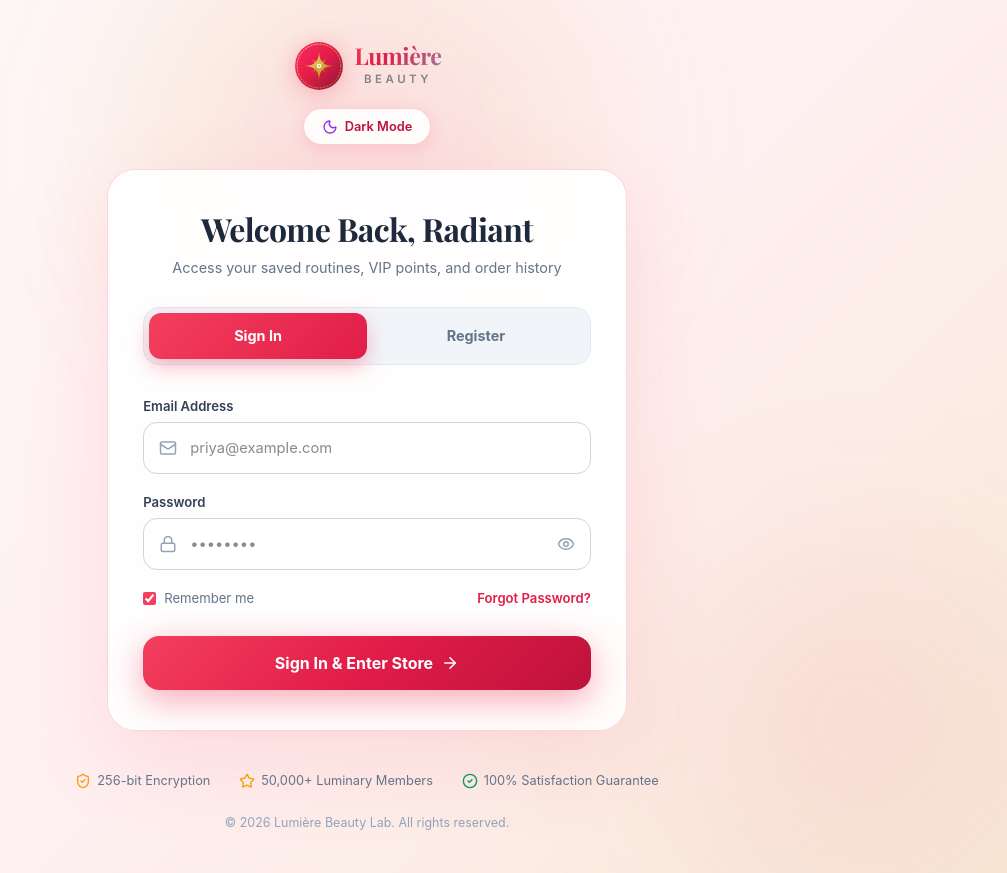
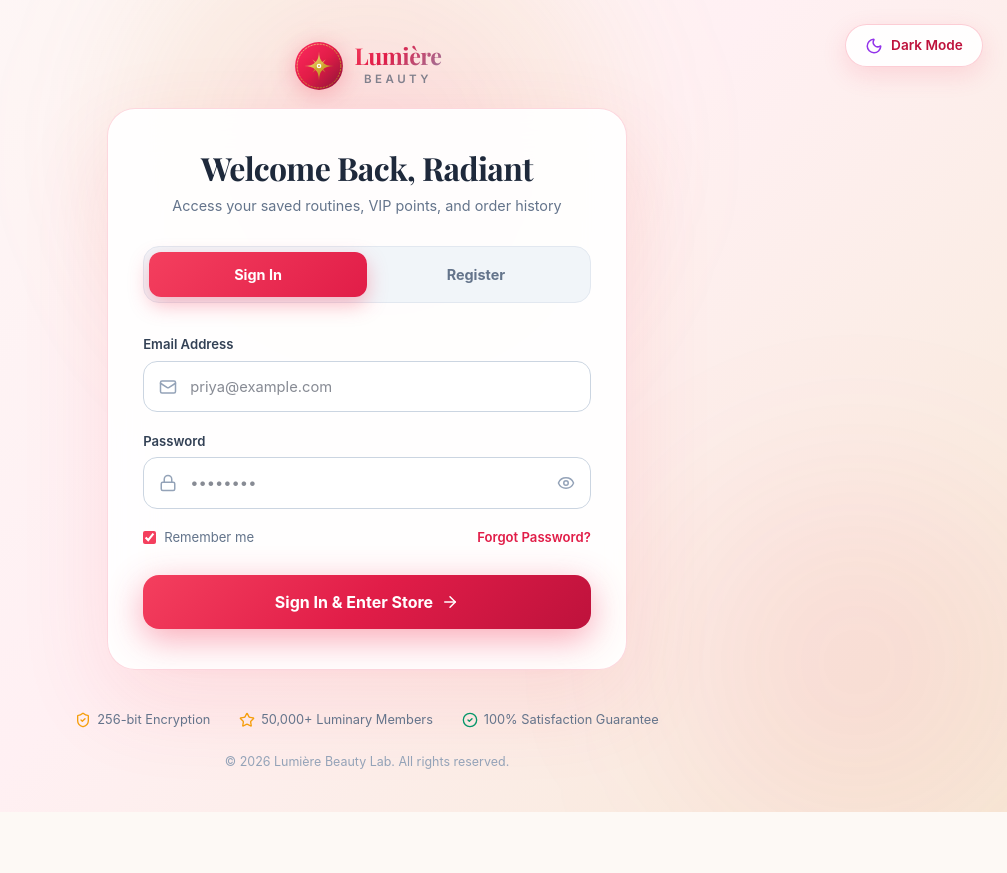
Before and after one commit to Sushanth666/LUMIERE-BEAUTY, a React (Vite) app: page / in a window 1280 px wide. Shown: the whole page, without its empty margins (273-1280 px from the left). After the commit the page ends 812 px from the top, so only its background shows below. Built offline with nearby package versions, Linux system fonts and the light colour scheme; a web font is replaced by a local one.

Commit message:
fix: responsive dark mode toggle – top-right on desktop, below logo on mobile

```diff
--- a/src/index.css
+++ b/src/index.css
@@ -566,9 +566,18 @@ input[type="range"]::-webkit-slider-thumb {
 /* =====================
    GLOBAL MOBILE UTILITIES
    ===================== */
+
+/* Login page theme toggle: desktop = absolute top-right, mobile = below logo */
+.login-theme-btn-desktop { display: flex !important; }
+.login-theme-btn-mobile  { display: none !important; }
+
 @media (max-width: 768px) {
   .hidden-mobile { display: none !important; }
   .show-mobile { display: flex !important; }
+
+  /* Swap which theme toggle is visible */
+  .login-theme-btn-desktop { display: none !important; }
+  .login-theme-btn-mobile  { display: flex !important; }
 
   /* Extra bottom padding so content doesn't hide behind mobile nav */
   body {
--- a/src/pages/LoginPage.jsx
+++ b/src/pages/LoginPage.jsx
@@ -138,21 +138,64 @@ export default function LoginPage() {
         filter: 'blur(80px)', pointerEvents: 'none',
       }} />
 
+      {/* ── Desktop: absolute top-right toggle (hidden on mobile) ── */}
+      <button
+        type="button"
+        onClick={toggleTheme}
+        aria-label="Toggle Theme"
+        className="login-theme-btn-desktop"
+        style={{
+          position: 'absolute',
+          top: '24px',
+          right: '24px',
+          zIndex: 10,
+          display: 'flex',
+          alignItems: 'center',
+          gap: '8px',
+          padding: '0.65rem 1.2rem',
+          borderRadius: '50px',
+          border: isDark ? '1px solid rgba(255, 255, 255, 0.2)' : '1px solid rgba(244, 63, 94, 0.25)',
+          background: isDark ? 'rgba(255, 255, 255, 0.08)' : 'rgba(255, 255, 255, 0.9)',
+          backdropFilter: 'blur(12px)',
+          WebkitBackdropFilter: 'blur(12px)',
+          color: isDark ? '#fef08a' : '#be123c',
+          fontWeight: '600',
+          fontSize: '0.85rem',
+          cursor: 'pointer',
+          boxShadow: isDark
+            ? '0 8px 25px rgba(0, 0, 0, 0.4)'
+            : '0 8px 25px rgba(244, 63, 94, 0.15)',
+          transition: 'all 0.3s cubic-bezier(0.4, 0, 0.2, 1)',
+        }}
+      >
+        {isDark ? (
+          <>
+            <Sun size={18} color="#f59e0b" style={{ transition: 'transform 0.5s ease' }} />
+            <span>Light Mode</span>
+          </>
+        ) : (
+          <>
+            <Moon size={18} color="#9333ea" style={{ transition: 'transform 0.5s ease' }} />
+            <span>Dark Mode</span>
+          </>
+        )}
+      </button>
+
       {/* Brand Header */}
       <div style={{ marginBottom: '1rem', textAlign: 'center', position: 'relative', zIndex: 2, display: 'flex', justifyContent: 'center' }}>
         <LumiereLogo size={52} showSubtitle={true} textColor={isDark ? '#ffffff' : '#1e293b'} />
       </div>
 
-      {/* Theme Toggle — centered below logo, never overlaps brand name */}
+      {/* ── Mobile only: centered toggle below logo (hidden on desktop) ── */}
       <button
         type="button"
         onClick={toggleTheme}
         aria-label="Toggle Theme"
-        title={isDark ? 'Switch to Light Mode' : 'Switch to Dark Mode'}
+        className="login-theme-btn-mobile"
         style={{
           position: 'relative',
           zIndex: 10,
-          display: 'flex',
+          display: 'none',
           alignItems: 'center',
           gap: '7px',
           padding: '0.5rem 1.1rem',
```
